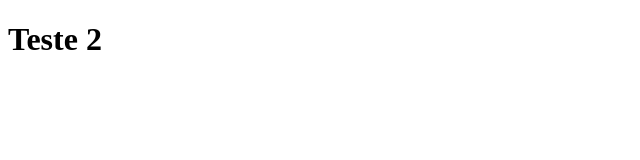
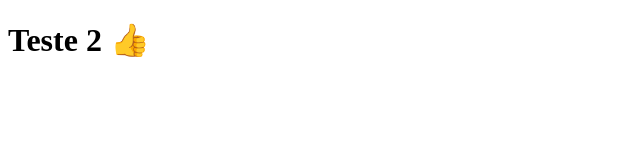
Before and after one commit to joseallef/clone-tabnews, a Next.js app: page / in a window 1280 px wide. Shown: the top 160 px of the page, without its empty margins (0-640 px from the left). Built offline with nearby package versions, Linux system fonts and the light colour scheme.

Commit message:
adicionado um joinha

```diff
--- a/pages/index.js
+++ b/pages/index.js
@@ -1,7 +1,7 @@
 
 
 function Home() {
-    return <h1>Teste 2</h1>
+  return <h1>Teste 2 👍</h1>
 }
 
 export default Home;
```
